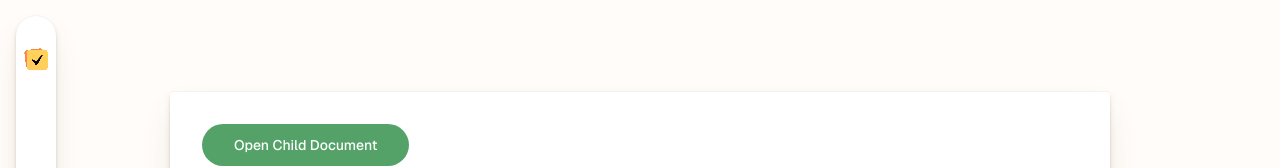
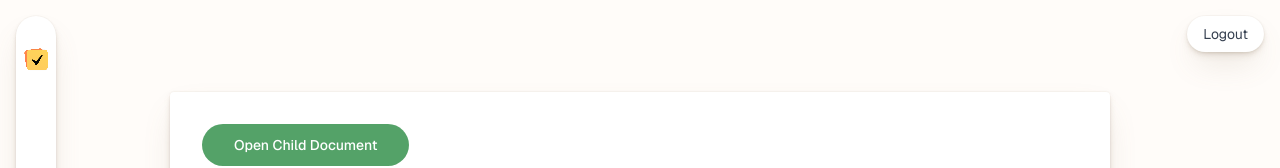
Before and after one commit to Alon2904/sticky-notes, a Next.js app: page / in a window 1280 px wide. Shown: the top 168 px of the page. Built offline with nearby package versions, Linux system fonts and the light colour scheme; no server answers; sample sign-in values are in the browser's storage.

Commit message:
feat(LogoutButton.tsx-page.tsx): Add logout button and add it to main page of the app

```diff
--- /dev/null
+++ b/app/components/LogoutButton.tsx
@@ -0,0 +1,30 @@
+'use client';
+
+import { signOut } from 'firebase/auth';
+import { auth } from '../firebase/config';
+import { useRouter } from 'next/navigation';
+
+export default function LogoutButton() {
+  const router = useRouter();
+
+  const handleLogout = async () => {
+    try {
+      await signOut(auth);
+      router.push('/login');
+    } catch (error) {
+      console.error('Error signing out:', error);
+    }
+  };
+
+  return (
+    <button
+      onClick={handleLogout}
+      className="fixed top-4 right-4 z-50 bg-white shadow-custom rounded-full px-4 py-2 text-sm text-gray-700 hover:bg-gray-50"
+      style={{
+        fontFamily: 'var(--font-geist-sans)',
+      }}
+    >
+      Logout
+    </button>
+  );
+}
--- a/app/page.tsx
+++ b/app/page.tsx
@@ -1,9 +1,11 @@
 import NavigationMain from './components/NavigationMain'
 import DocumentPaper from './components/DocumentPaper'
+import LogoutButton from './components/LogoutButton'
 
 export default function Home() {
   return (
     <div className="min-h-screen bg-[#FFFCF9] pb-16">
+      <LogoutButton />
       <NavigationMain />
       <DocumentPaper />
     </div>
```
